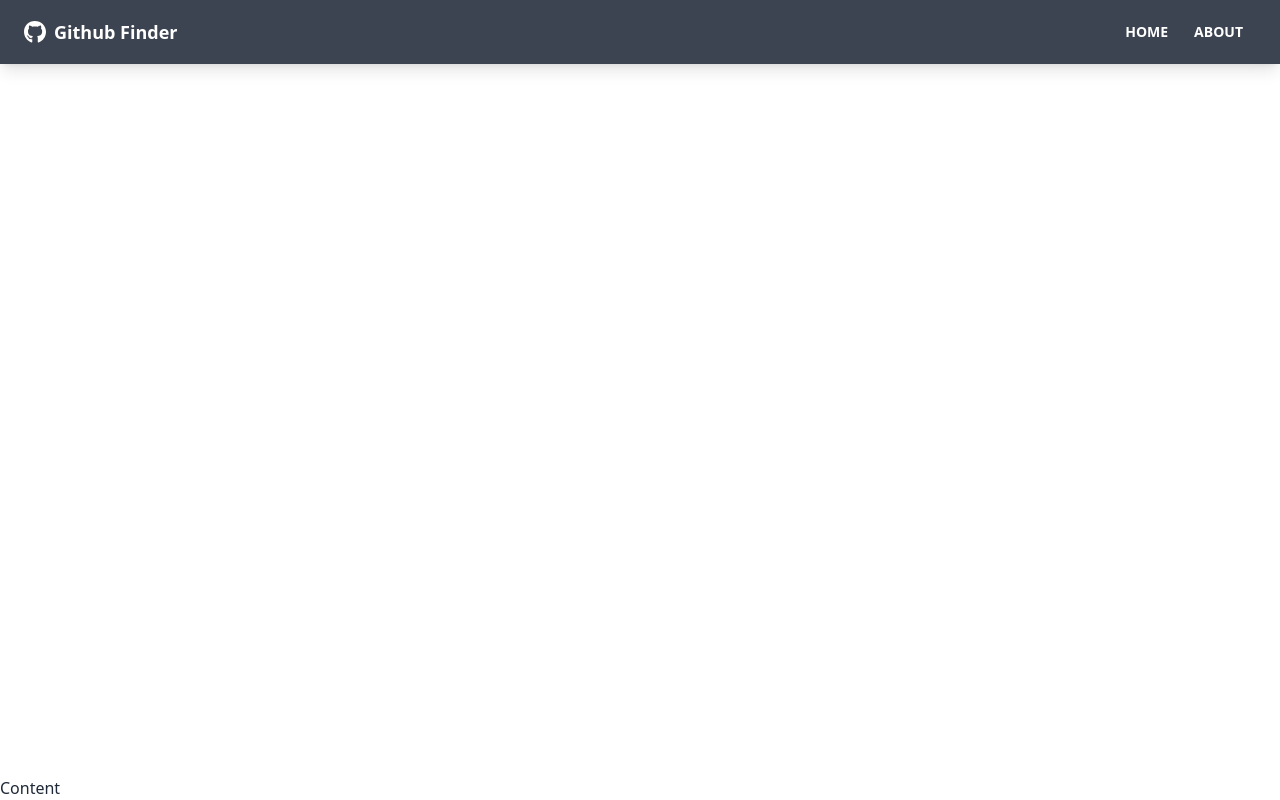
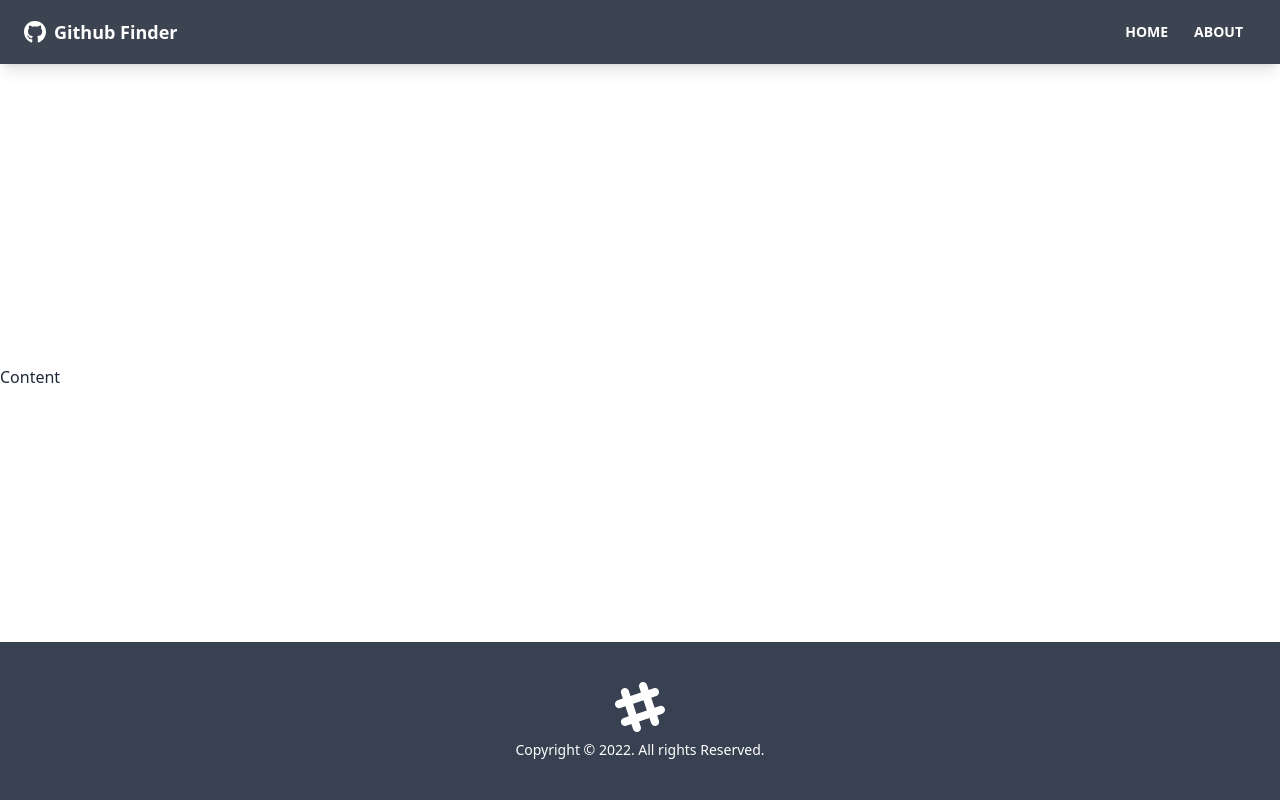
Before and after one commit to mdubelbeis/github-finder, a React (Create React App) app: page / in a window 1280 px wide. Built offline with nearby package versions, Linux system fonts and the light colour scheme.

Commit message:
styled/added Footer component

```diff
--- a/src/App.jsx
+++ b/src/App.jsx
@@ -1,6 +1,7 @@
 import { Route } from 'react-router-dom';
 
 import Navbar from './components/layout/Navbar';
+import Footer from './components/layout/Footer';
 
 const App = () => {
   return (
@@ -8,6 +9,7 @@
       <div className="flex flex-col justify-between h-screen">
         <Navbar />
         <main>Content</main>
+        <Footer />
       </div>
     </div>
   );
--- /dev/null
+++ b/src/components/layout/Footer.jsx
@@ -0,0 +1,24 @@
+const Footer = () => {
+  const year = new Date().getFullYear();
+  return (
+    <footer className="footer p-10 bg-gray-700 text-primary-content footer-center">
+      <div>
+        <svg
+          width="50"
+          height="50"
+          viewBox="0 0 24 24"
+          xmlns="http://www.w3.org/2000/svg"
+          fillRule="evenodd"
+          clipRule="evenodd"
+          className="inline-block fill-current"
+        >
+          <path d="M22.672 15.226l-2.432.811.841 2.515c.33 1.019-.209 2.127-1.23 2.456-1.15.325-2.148-.321-2.463-1.226l-.84-2.518-5.013 1.677.84 2.517c.391 1.203-.434 2.542-1.831 2.542-.88 0-1.601-.564-1.86-1.314l-.842-2.516-2.431.809c-1.135.328-2.145-.317-2.463-1.229-.329-1.018.211-2.127 1.231-2.456l2.432-.809-1.621-4.823-2.432.808c-1.355.384-2.558-.59-2.558-1.839 0-.817.509-1.582 1.327-1.846l2.433-.809-.842-2.515c-.33-1.02.211-2.129 1.232-2.458 1.02-.329 2.13.209 2.461 1.229l.842 2.515 5.011-1.677-.839-2.517c-.403-1.238.484-2.553 1.843-2.553.819 0 1.585.509 1.85 1.326l.841 2.517 2.431-.81c1.02-.33 2.131.211 2.461 1.229.332 1.018-.21 2.126-1.23 2.456l-2.433.809 1.622 4.823 2.433-.809c1.242-.401 2.557.484 2.557 1.838 0 .819-.51 1.583-1.328 1.847m-8.992-6.428l-5.01 1.675 1.619 4.828 5.011-1.674-1.62-4.829z"></path>
+        </svg>
+
+        <p>Copyright &copy; {year}. All rights Reserved.</p>
+      </div>
+    </footer>
+  );
+};
+
+export default Footer;
--- a/src/components/layout/Navbar.jsx
+++ b/src/components/layout/Navbar.jsx
@@ -1,4 +1,4 @@
-import { Router, Link } from 'react-router-dom';
+import { Link } from 'react-router-dom';
 import { FaGithub } from 'react-icons/fa';
 import PropTypes from 'react';
 
```
